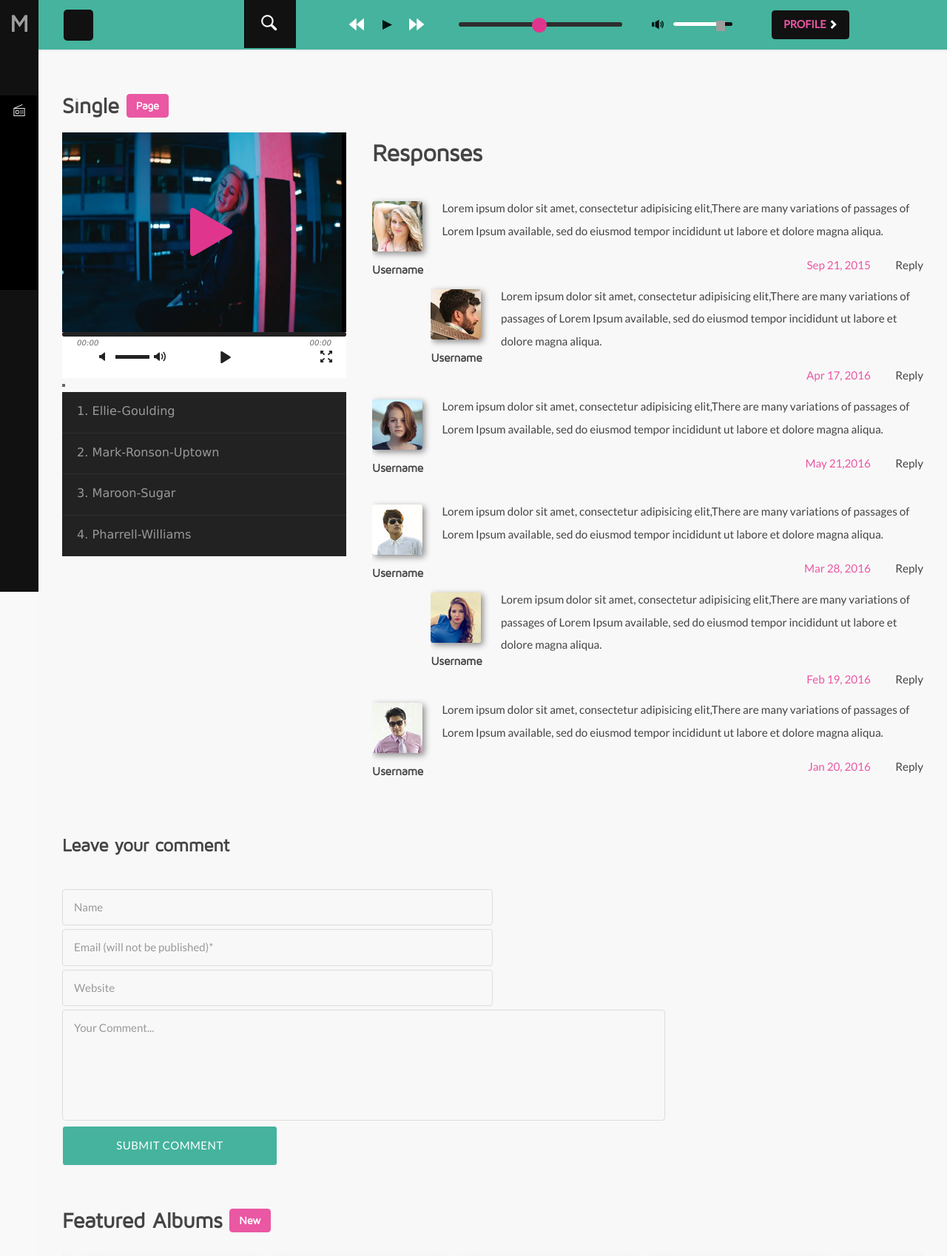
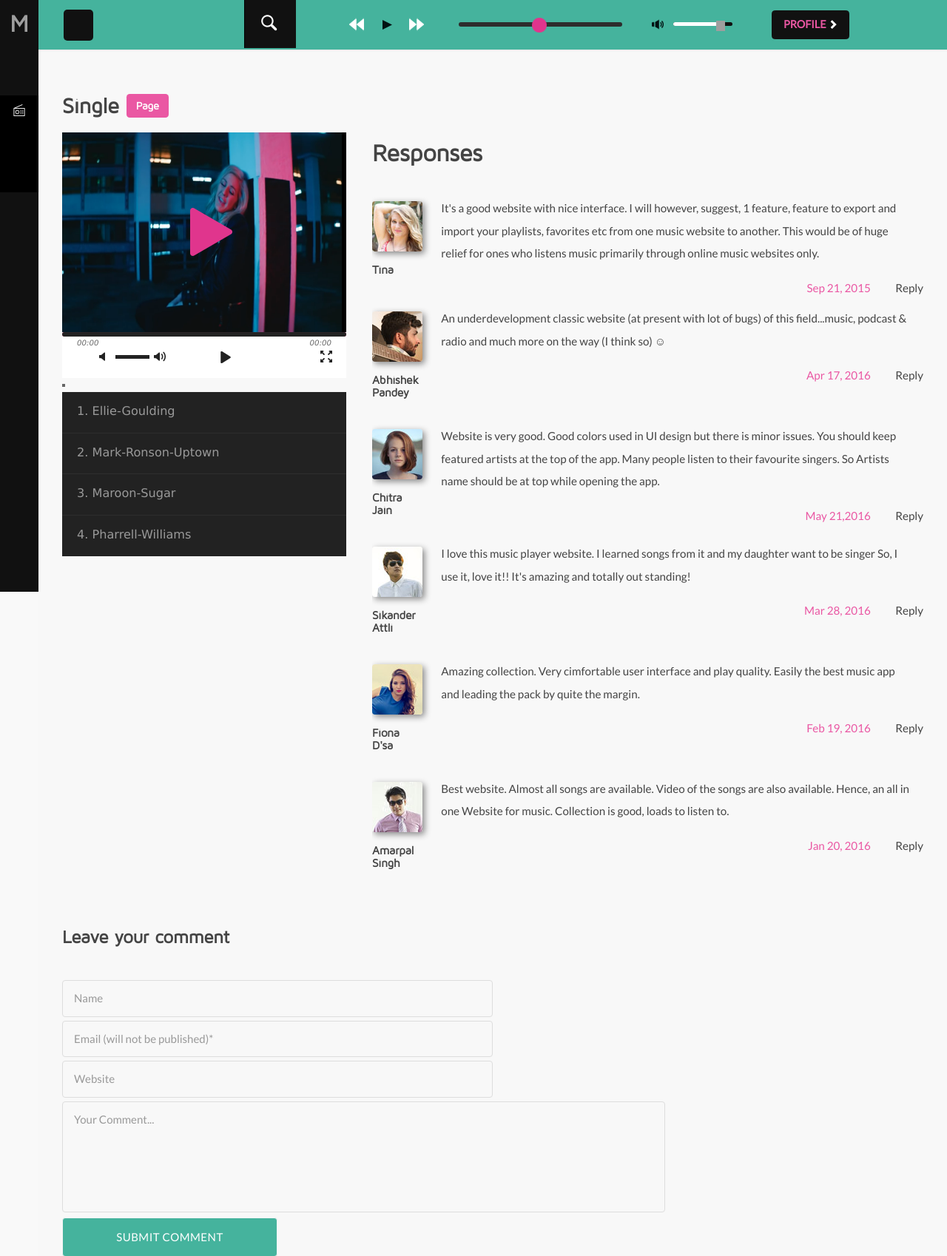
Before and after one commit to pksv/musicplayer, a PHP site: page /musicplayer/single.php in a window 1280 px wide. Shown: the top 1698 px of the page at 74% size. Run offline with PHP 8.4, Linux system fonts and the light colour scheme; some libraries are stand-ins or nearby versions; some web fonts are replaced; grey boxes are pictures that could not be loaded.

Commit message:
Stage 8 commit

```diff
--- a/single.php
+++ b/single.php
@@ -41,18 +41,8 @@ function logout() {
 						<li class="active"><a href="home.php"><i class="lnr lnr-home"></i><span>Home</span></a></li>
 
 						<li><a href="radio.php"><i class="camera"></i> <span>Radio</span></a></li>
-						<li><a href="radio.php"><i class="lnr lnr-users"></i> <span>Artists</span></a></li>
-						<li><a href="browse.php"><i class="lnr lnr-music-note"></i> <span>Albums</span></a></li>
-						<li class="menu-list"><a href="browse.php"><i class="lnr lnr-indent-increase"></i> <span>Browser</span></a>
-							<ul class="sub-menu-list">
-								<li><a href="browse.php">Artists</a> </li>
-							</ul>
-						</li>
-						<li class="menu-list"><a href="#"><i class="lnr lnr-heart"></i>  <span>My Favourities</span></a>
-							<ul class="sub-menu-list">
-								<li><a href="radio.php">All Songs</a></li>
-							</ul>
-						</li>
+
+						<li><a href="albums.php"><i class="lnr lnr-music-note"></i> <span>Albums</span></a></li>
 						<li class="menu-list"><a href="contact.php"><i class="fa fa-thumb-tack"></i><span>Contact</span></a>
 							<ul class="sub-menu-list">
 								<li><a href="contact.php">Location</a> </li>
@@ -283,32 +273,30 @@ function logout() {
 							<a href="#">
 								<img class="media-object" src="images/c1.jpg" alt="">
 							</a>
-							<h5><a href="#">Username</a></h5>
+							<h5><a href="#">Tina</a></h5>
 						</div>
 						<div class="media-body response-text-right">
-							<p>Lorem ipsum dolor sit amet, consectetur adipisicing elit,There are many variations of passages of Lorem Ipsum available,
-								sed do eiusmod tempor incididunt ut labore et dolore magna aliqua.</p>
+							<p>It's a good website with nice interface. I will however, suggest, 1 feature, feature to export and import your playlists, favorites etc from one music website to another. This would be of huge relief for ones who listens music primarily through online music websites only.</p>
 							<ul>
 								<li>Sep 21, 2015</li>
 								<li><a href="single.php">Reply</a></li>
 							</ul>
+						</div>
+						<div class="clearfix"> </div>
+					</div>
 					<div class="media response-info">
 						<div class="media-left response-text-left">
 							<a href="#">
 								<img class="media-object" src="images/c2.jpg" alt="">
 							</a>
-									<h5><a href="#">Username</a></h5>
+							<h5><a href="#">Abhishek Pandey</a></h5>
 						</div>
 						<div class="media-body response-text-right">
-									<p>Lorem ipsum dolor sit amet, consectetur adipisicing elit,There are many variations of passages of Lorem Ipsum available,
-										sed do eiusmod tempor incididunt ut labore et dolore magna aliqua.</p>
+							<p>An underdevelopment classic website (at present with lot of bugs) of this field...music, podcast & radio and much more on the way (I think so) ☺</p>
 							<ul>
 								<li>Apr 17, 2016</li>
 								<li><a href="single.php">Reply</a></li>
 							</ul>
-								</div>
-								<div class="clearfix"> </div>
-							</div>
 						</div>
 						<div class="clearfix"> </div>
 					</div>
@@ -317,11 +305,10 @@ function logout() {
 							<a href="#">
 								<img class="media-object" src="images/c3.jpg" alt="">
 							</a>
-							<h5><a href="#">Username</a></h5>
+							<h5><a href="#">Chitra Jain</a></h5>
 						</div>
 						<div class="media-body response-text-right">
-							<p>Lorem ipsum dolor sit amet, consectetur adipisicing elit,There are many variations of passages of Lorem Ipsum available,
-								sed do eiusmod tempor incididunt ut labore et dolore magna aliqua.</p>
+							<p>Website is very good. Good colors used in UI design but there is minor issues. You should keep featured artists at the top of the app. Many people listen to their favourite singers. So Artists name should be at top while opening the app.</p>
 							<ul>
 								<li>May 21,2016</li>
 								<li><a href="single.php">Reply</a></li>
@@ -334,32 +321,30 @@ function logout() {
 							<a href="#">
 								<img class="media-object" src="images/c4.jpg" alt="">
 							</a>
-							<h5><a href="#">Username</a></h5>
+							<h5><a href="#">Sikander Attli</a></h5>
 						</div>
 						<div class="media-body response-text-right">
-							<p>Lorem ipsum dolor sit amet, consectetur adipisicing elit,There are many variations of passages of Lorem Ipsum available,
-								sed do eiusmod tempor incididunt ut labore et dolore magna aliqua.</p>
+							<p>I love this music player website. I learned songs from it and my daughter want to be singer So, I use it, love it!! It's amazing and totally out standing! </p>
 							<ul>
 								<li>Mar 28, 2016</li>
 								<li><a href="single.php">Reply</a></li>
 							</ul>
+						</div>
+						<div class="clearfix"> </div>
+					</div>
 					<div class="media response-info">
 						<div class="media-left response-text-left">
 							<a href="#">
 								<img class="media-object" src="images/c5.jpg" alt="">
 							</a>
-									<h5><a href="#">Username</a></h5>
+							<h5><a href="#">Fiona D'sa</a></h5>
 						</div>
 						<div class="media-body response-text-right">
-									<p>Lorem ipsum dolor sit amet, consectetur adipisicing elit,There are many variations of passages of Lorem Ipsum available,
-										sed do eiusmod tempor incididunt ut labore et dolore magna aliqua.</p>
+							<p>Amazing collection. Very cimfortable user interface and play quality. Easily the best music app and leading the pack by quite the margin.</p>
 							<ul>
 								<li>Feb 19, 2016</li>
 								<li><a href="single.php">Reply</a></li>
 							</ul>
-								</div>
-								<div class="clearfix"> </div>
-							</div>
 						</div>
 						<div class="clearfix"> </div>
 					</div>
@@ -368,11 +353,10 @@ function logout() {
 							<a href="#">
 								<img class="media-object" src="images/c6.jpg" alt="">
 							</a>
-							<h5><a href="#">Username</a></h5>
+							<h5><a href="#">Amarpal Singh</a></h5>
 						</div>
 						<div class="media-body response-text-right">
-							<p>Lorem ipsum dolor sit amet, consectetur adipisicing elit,There are many variations of passages of Lorem Ipsum available,
-								sed do eiusmod tempor incididunt ut labore et dolore magna aliqua.</p>
+							<p>Best website. Almost all songs are available. Video of the songs are also available. Hence, an all in one Website for music. Collection is good, loads to listen to.</p>
 							<ul>
 								<li>Jan 20, 2016</li>
 								<li><a href="single.php">Reply</a></li>
@@ -381,7 +365,7 @@ function logout() {
 						<div class="clearfix"> </div>
 					</div>
 				</div>
-				 	 <!-- /agileits -->
+
 				<div class="clearfix"> </div>
 						<!--//music-right-->
 
@@ -528,7 +512,7 @@ function logout() {
 					<ul class="list1">
 					  <li><a href="home.php">Home</a></li>
 					  <li><a href="radio.php">All Songs</a></li>
-					  <li><a href="browse.php">Albums</a></li>
+					  <li><a href="albums.php">Albums</a></li>
 					  <li><a href="radio.php">New Collections</a></li>
 					  <li><a href="blog.php">Blog</a></li>
 					  <li><a href="contact.php">Contact</a></li>
@@ -591,3 +575,4 @@ function logout() {
 <script src="js/bootstrap.js"></script>
 </body>
 </html>
+								<div class="media-body response-text-right">
```
Also changed, not shown: albums.php (renamed from browse.php, +34 -33 lines), contact.php (+3 -13 lines), home.php (+9 -20 lines), radio.php (+33 -32 lines). Lines whose indentation alone changed are shown as unchanged.
